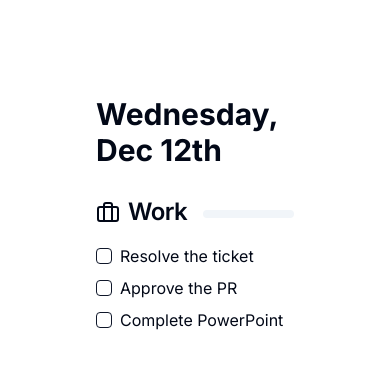
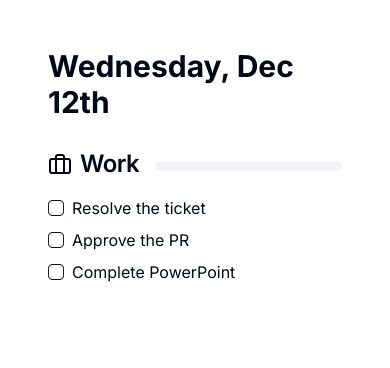
Before and after one commit to jlgrimes/suika, a Next.js app: page / in a window 390 px wide. Shown: the top 368 px of the page. Built offline with nearby package versions, Linux system fonts and the light colour scheme.

Commit message:
fixed formatting

```diff
--- a/app/page.tsx
+++ b/app/page.tsx
@@ -5,7 +5,7 @@ import { format } from "date-fns";
 
 export default function Home() {
   return (
-    <main className="flex flex-col p-24">
+    <main className="flex flex-col p-12 md:p-24 select-none">
       <h1 className="text-3xl font-bold mb-8">{format(new Date(), 'EEEE, LLL Mo')}</h1>
       <div className="flex flex-col gap-4">
         <TopicCard />
--- a/components/task-item.tsx
+++ b/components/task-item.tsx
@@ -17,7 +17,7 @@ export const TaskItem = (props: TaskItemProps) => {
       <Checkbox id={props.task.id} defaultChecked={props.task.complete} onClick={() => props.handleTaskChecked(props.task.id)} />
       <label
         htmlFor={props.task.id}
-        className="text-md peer-disabled:cursor-not-allowed peer-disabled:opacity-70 select-none"
+        className="text-md peer-disabled:cursor-not-allowed peer-disabled:opacity-70"
       >
         {props.task.description}
       </label>
--- a/components/topic-card.tsx
+++ b/components/topic-card.tsx
@@ -51,7 +51,7 @@ export const TopicCard = () => {
       <div className="flex gap-4 items-center">
         <div className="flex gap-2 mb-1 items-center">
           <BriefcaseIcon />
-          <CardTitle className="select-none">Work</CardTitle>
+          <CardTitle>Work</CardTitle>
         </div>
         <TopicProgressIndicator tasks={tasks} />
       </div>
```
